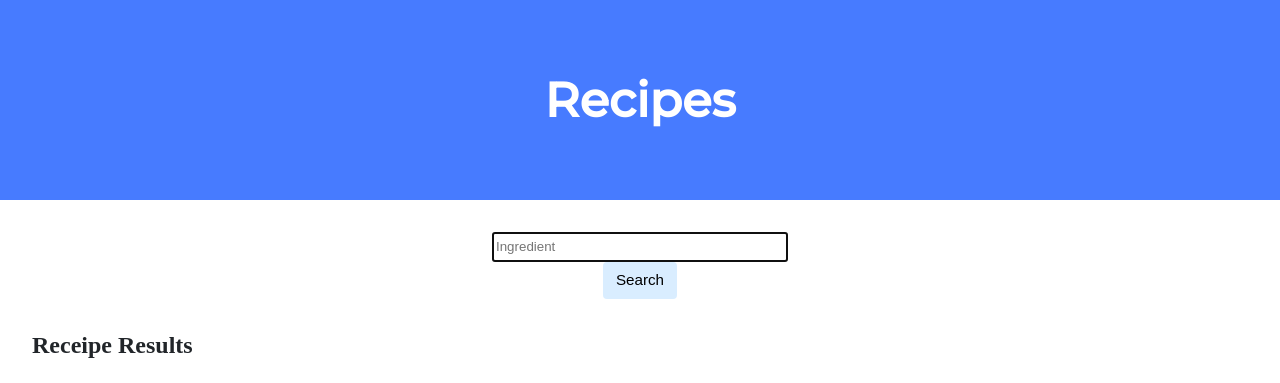
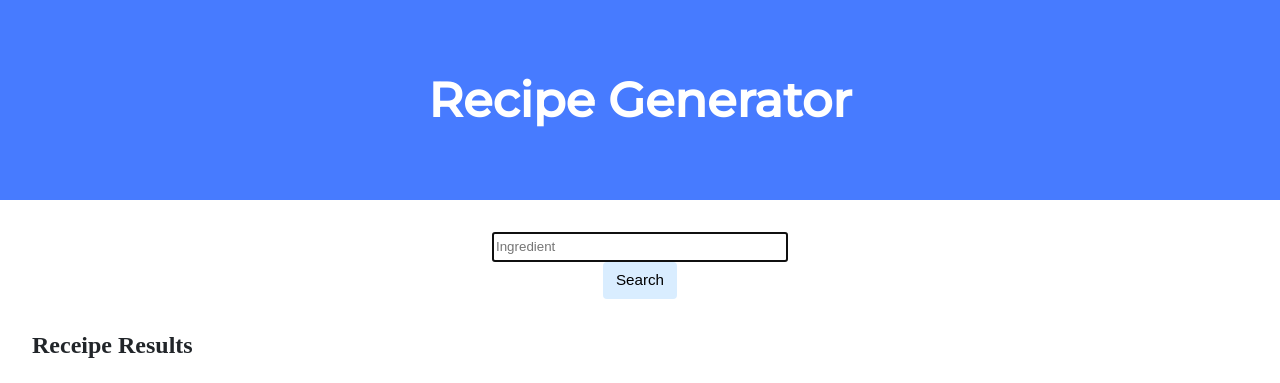
Before and after one commit to GeorgeBemrose/RecipeGenerator, a Flask app: page / in a window 1280 px wide. Shown: the top 383 px of the page. Run offline with Flask 3, Linux system fonts and the light colour scheme.

Commit message:
modified html

```diff
--- a/template/index.html
+++ b/template/index.html
@@ -8,7 +8,7 @@
     </head>
     <body>
         <div class="header">
-            <h1>Recipes</h1>
+            <h1>Recipe Generator</h1>
         </div>
         <div class="container">
               <form action="/" method="post">
```
